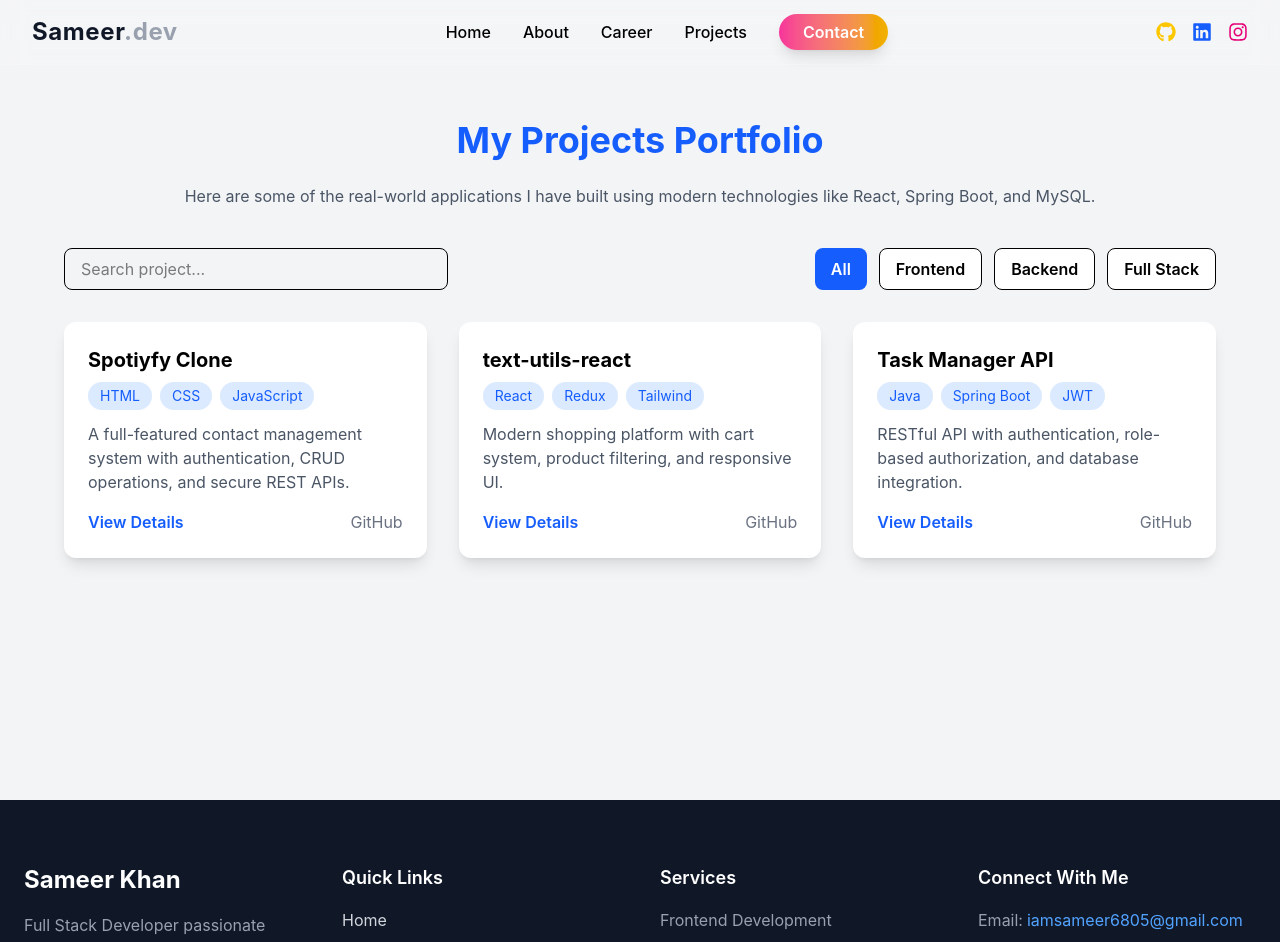
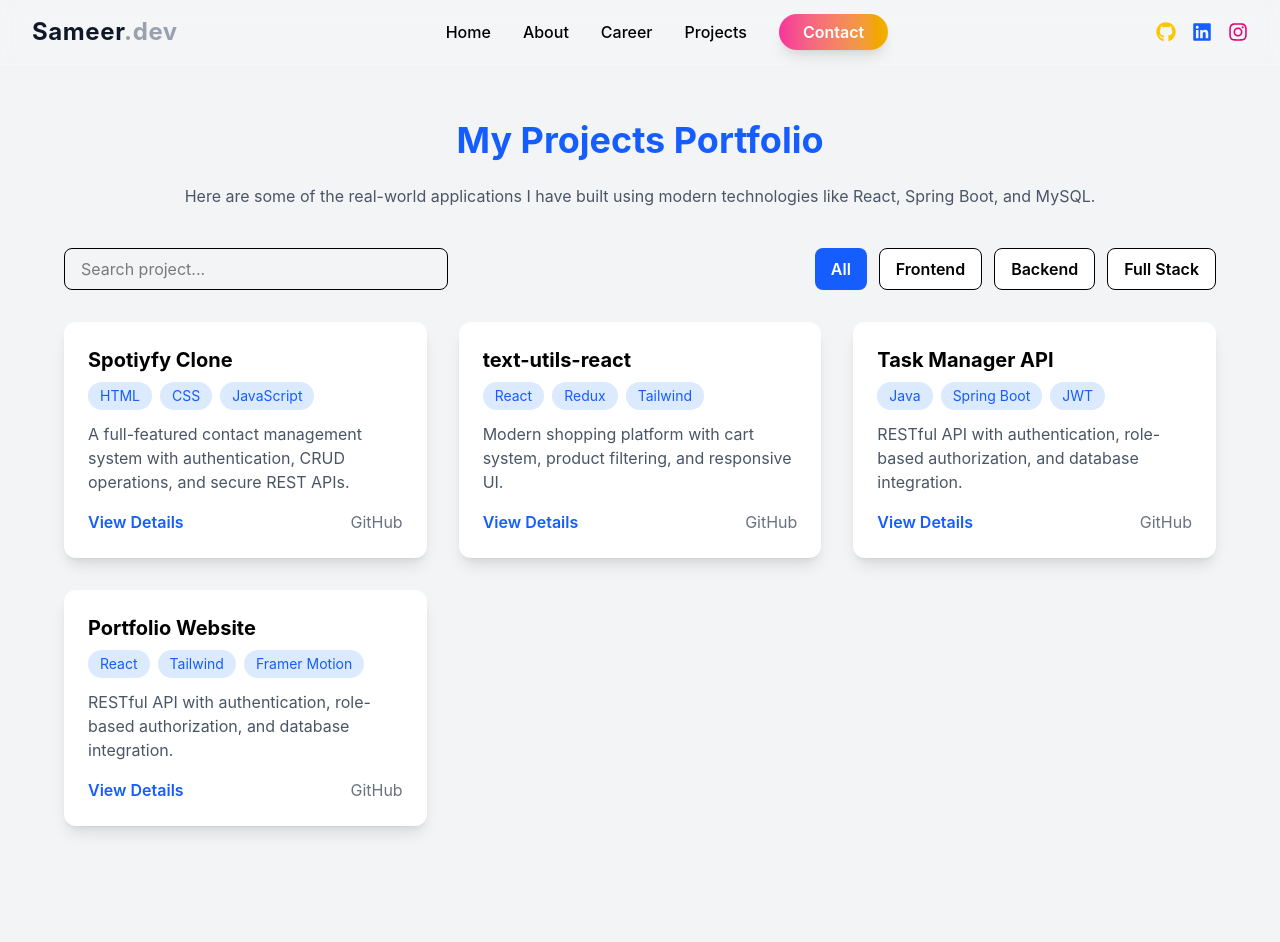
Before and after one commit to sameer-website/Portfolio, a React (Vite) app in the folder Portfolio_Sameer/: page /projects in a window 1280 px wide. Shown: the top 942 px of the page. Built offline with nearby package versions, Linux system fonts and the light colour scheme.

Commit message:
Update frontend

```diff
--- a/Portfolio_Sameer/src/Navbar/Navbar.jsx
+++ b/Portfolio_Sameer/src/Navbar/Navbar.jsx
@@ -26,7 +26,7 @@ const Navbar = () => {
         <ul
           className={`md:flex md:space-x-8 font-medium ${
             menuOpen
-              ? "absolute top-16 left-0 w-full bg-black/80 flex flex-col items-center space-y-6 py-6"
+              ? "absolute top-16 left-0 w-full text-white bg-black flex flex-col items-center space-y-6 py-6"
               : "hidden md:flex"
           }`}
         >
--- a/Portfolio_Sameer/src/Navbar/Projects.jsx
+++ b/Portfolio_Sameer/src/Navbar/Projects.jsx
@@ -30,6 +30,16 @@ function Projects() {
       description:
         "RESTful API with authentication, role-based authorization, and database integration.",
       github: "#",
+    },
+    {
+      id: 4,
+      title: "Portfolio Website",
+      category: "Full Stack",
+      tech: ["React", "Tailwind", "Framer Motion"],
+      description:
+        "RESTful API with authentication, role-based authorization, and database integration.",
+      github: "#",
+      link: "https://portfolio-sameer-4k9j.onrender.com",
     },
   ];
 
```
